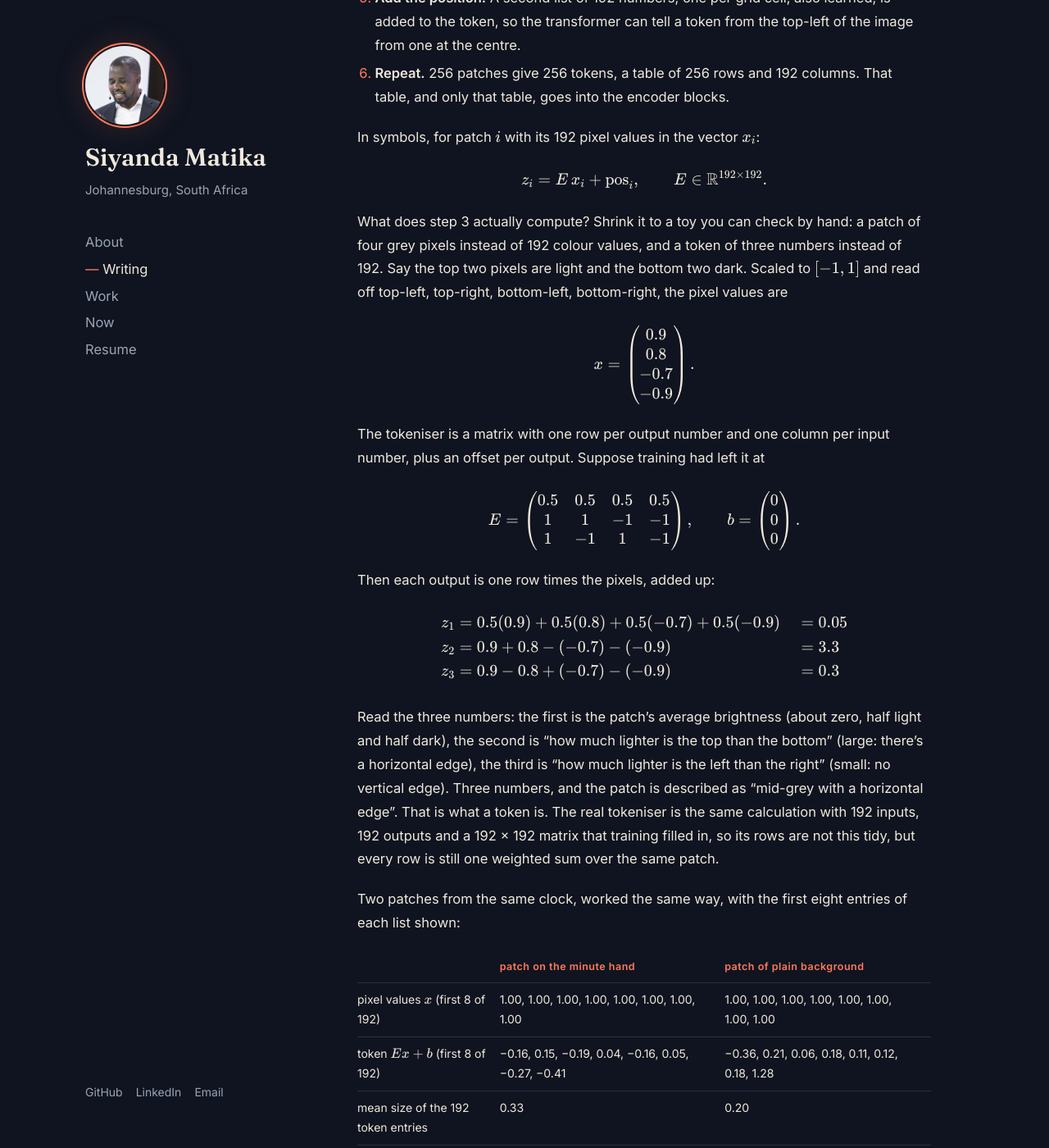
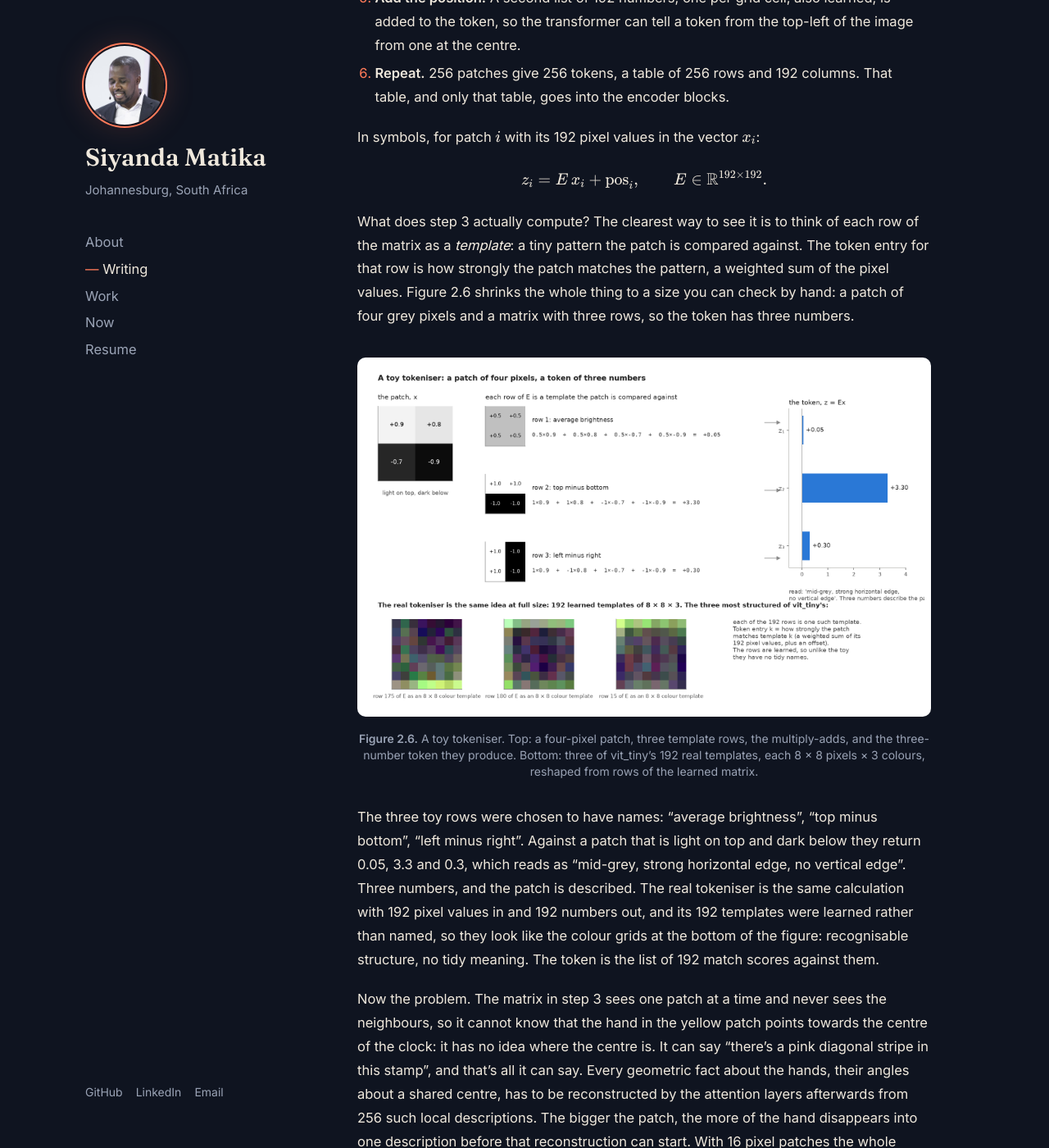
Before and after one commit to matikasiyanda/matikasiyanda.github.io, a Jekyll site: the page built from _posts/2026-09-15-clocks-part-2-models.md, in a window 1280 px wide and 1400 px high, scrolled down 6813 px. Shown: the whole window at 82% size. Built offline with Jekyll 4.4.1, drawn with Linux system fonts in a browser that asks for light colours; comment, search, counter and statistics services are not loaded; some of the changed text lies outside the part shown.

Commit message:
Part 2: tokeniser explained as templates (Figure 2.6)

```diff
--- a/_posts/2026-09-15-clocks-part-2-models.md
+++ b/_posts/2026-09-15-clocks-part-2-models.md
@@ -217,54 +217,27 @@ $$x_i$$:
 
 $$z_i = E\,x_i + \mathrm{pos}_i, \qquad E \in \mathbb{R}^{192 \times 192}.$$
 
-What does step 3 actually compute? Shrink it to a toy you can check by
-hand: a patch of four grey pixels instead of 192 colour values, and a
-token of three numbers instead of 192. Say the top two pixels
-are light and the bottom two dark. Scaled to $$[-1, 1]$$ and read off
-top-left, top-right, bottom-left, bottom-right, the pixel values are
+What does step 3 actually compute? The clearest way to see it is to
+think of each row of the matrix as a *template*: a tiny pattern the patch
+is compared against. The token entry for that row is how strongly the
+patch matches the pattern, a weighted sum of the pixel values. Figure 2.6
+shrinks the whole thing to a size you can check by hand: a patch of four
+grey pixels and a matrix with three rows, so the token has three numbers.
 
-$$x = \begin{pmatrix} 0.9 \\ 0.8 \\ -0.7 \\ -0.9 \end{pmatrix}.$$
+![A toy tokeniser: a four-pixel patch compared against three templates, average brightness, top minus bottom, left minus right, giving a three-number token; beneath, three of the real model's 192 learned 8 × 8 colour templates](/assets/clocks/token_calc.png){: .no-invert}
 
-The tokeniser is a matrix with one row per output number and one column
-per input number, plus an offset per output. Suppose training had left it
-at
+**Figure 2.6.** A toy tokeniser. Top: a four-pixel patch, three template rows, the multiply-adds, and the three-number token they produce. Bottom: three of vit_tiny's 192 real templates, each 8 × 8 pixels × 3 colours, reshaped from rows of the learned matrix.
+{: .figcap}
 
-$$E = \begin{pmatrix} 0.5 & 0.5 & 0.5 & 0.5 \\ 1 & 1 & -1 & -1 \\ 1 & -1 & 1 & -1 \end{pmatrix}, \qquad
-b = \begin{pmatrix} 0 \\ 0 \\ 0 \end{pmatrix}.$$
-
-Then each output is one row times the pixels, added up:
-
-$$\begin{aligned}
-z_1 &= 0.5(0.9) + 0.5(0.8) + 0.5(-0.7) + 0.5(-0.9) &&= 0.05 \\
-z_2 &= 0.9 + 0.8 - (-0.7) - (-0.9) &&= 3.3 \\
-z_3 &= 0.9 - 0.8 + (-0.7) - (-0.9) &&= 0.3
-\end{aligned}$$
-
-Read the three numbers: the first is the patch's average brightness
-(about zero, half light and half dark), the second is "how much lighter is
-the top than the bottom" (large: there's a horizontal edge), the third is
-"how much lighter is the left than the right" (small: no vertical edge).
-Three numbers, and the patch is described as "mid-grey with a horizontal
-edge". That is what a token is. The real tokeniser is the same
-calculation with 192 inputs, 192 outputs and a 192 × 192 matrix that
-training filled in, so its rows are not this tidy, but every row is still
-one weighted sum over the same patch.
-
-Two patches from the same clock, worked the same way, with the first eight
-entries of each list shown:
-
-| | patch on the minute hand | patch of plain background |
-|---|---|---|
-| pixel values $$x$$ (first 8 of 192) | 1.00, 1.00, 1.00, 1.00, 1.00, 1.00, 1.00, 1.00 | 1.00, 1.00, 1.00, 1.00, 1.00, 1.00, 1.00, 1.00 |
-| token $$Ex + b$$ (first 8 of 192) | −0.16, 0.15, −0.19, 0.04, −0.16, 0.05, −0.27, −0.41 | −0.36, 0.21, 0.06, 0.18, 0.11, 0.12, 0.18, 1.28 |
-| mean size of the 192 token entries | 0.33 | 0.20 |
-
-The first eight pixel values are identical in both patches, and the tokens
-still differ, because the other 184 values differ and every one of them
-touches every output through the matrix. None of the individual numbers
-is interpretable on its own, and it doesn't need to be. The point is only
-that a token is a fixed linear recipe applied to 192 pixel values, the
-same recipe for all 256 patches, applied to each patch alone.
+The three toy rows were chosen to have names: "average brightness", "top
+minus bottom", "left minus right". Against a patch that is light on top
+and dark below they return 0.05, 3.3 and 0.3, which reads as "mid-grey,
+strong horizontal edge, no vertical edge". Three numbers, and the patch is
+described. The real tokeniser is the same calculation with 192 pixel
+values in and 192 numbers out, and its 192 templates were learned rather
+than named, so they look like the colour grids at the bottom of the
+figure: recognisable structure, no tidy meaning. The token is the list of
+192 match scores against them.
 
 Now the problem. The matrix in step 3 sees one patch at a time and never
 sees the neighbours, so it cannot know that the hand in the yellow patch
@@ -442,11 +415,11 @@
 without pre-training, because they lack the locality prior. That's true and
 it isn't specific enough. The ordering here, patch 16 far worse than patch
 8, and the bigger patch-8 model worse than the smaller one, points at the
-first layer (Figure 2.7).
+first layer (Figure 2.8).
 
 ![One clock under a 16, 8 and 4 px patch grid](/assets/clocks/patch_grids.png){: .no-invert}
 
-**Figure 2.7.** One clock under a 16, 8 and 4 px patch grid.
+**Figure 2.8.** One clock under a 16, 8 and 4 px patch grid.
 {: .figcap}
 
 The tokeniser section followed one 8 px patch to its token. Now change
@@ -457,11 +430,11 @@ about those 768 values is gone before any attention happens, and the
 matrix, applied to each patch alone, can't express "which way is the
 centre". At 4 px the hand runs through a dozen tokens, each holding a
 short piece of it, and the attention layers have a line to reassemble
-rather than a smudge to guess from (Figure 2.8).
+rather than a smudge to guess from (Figure 2.9).
 
 ![The same clock as the mean of each 4, 8 and 16 px patch](/assets/clocks/patch_means.png){: .no-invert}
 
-**Figure 2.8.** The same clock as the mean of each 4, 8 and 16 px patch.
+**Figure 2.9.** The same clock as the mean of each 4, 8 and 16 px patch.
 {: .figcap}
 
 Averaging each patch is a crude stand-in for what a linear projection keeps,
@@ -477,11 +450,11 @@ more work than it looks. A clock at 128 px is roughly a wall clock seen
 from across a room: you can tell the time, but you'd take a step closer to
 be sure of the minute. The minute-hand tip moves $$2\pi r / 60$$ per minute, which for a
 typical face at 128 px is three or four pixels (Part 1 derived it). The
-radius $$r$$ scales with the image, so the budget scales too (Figure 2.9):
+radius $$r$$ scales with the image, so the budget scales too (Figure 2.10):
 
 ![The same clock rendered at 64, 128 and 256 px](/assets/clocks/resolution.png){: .no-invert}
 
-**Figure 2.9.** The same clock rendered at 64, 128 and 256 px.
+**Figure 2.10.** The same clock rendered at 64, 128 and 256 px.
 {: .figcap}
 
 | image size | typical tip radius | pixels per minute |
@@ -596,11 +569,11 @@ two test splits, on CPU:
 | test, training fonts | 0.892 | 0.998 | 0.893 | 0.997 | 0.11 min |
 | test, held-out fonts | 0.899 | 0.998 | 0.899 | 0.998 | 0.11 min |
 
-Figure 2.11 puts every model on one chart.
+Figure 2.12 puts every model on one chart.
 
 ![Test exact accuracy against parameter count for every model](/assets/clocks/params.png)
 
-**Figure 2.11.** Test exact accuracy against parameter count for every model.
+**Figure 2.12.** Test exact accuracy against parameter count for every model.
 {: .figcap}
 
 A 3.8M-parameter ViT with a different tokeniser matches a 21M ResNet on
```
Also changed, not shown: other parts of _posts/2026-09-15-clocks-part-2-models.md (+4 -4 lines), assets/clocks/token_calc.png (added).
